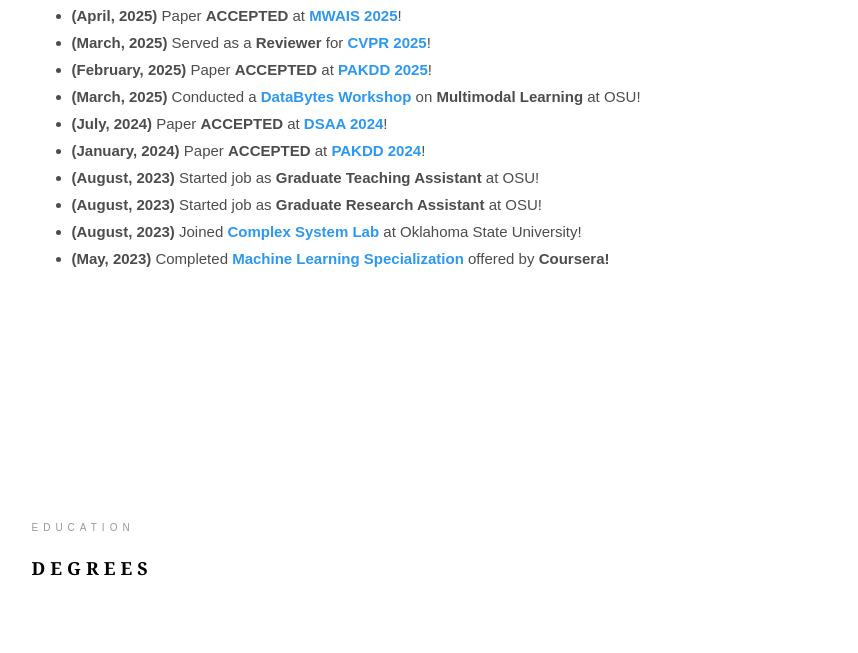
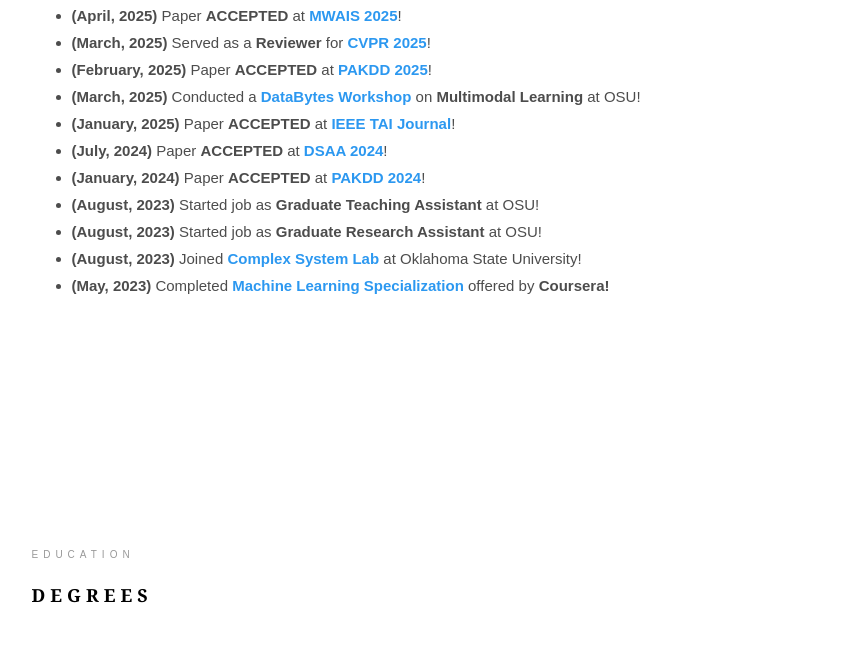
Before and after one commit to MohammedRakib/MohammedRakib.github.io, a plain HTML site: page index.html in a window 1280 px wide. Shown: the part 1002-1655 px from the top of the page, without its empty margins (361-1219 px from the left). Drawn offline with Linux system fonts and the light colour scheme; files whose address does not match are found by name; a web font is replaced by a local one.

Commit message:
paper update

```diff
--- a/index.html
+++ b/index.html
@@ -285,6 +285,10 @@
 												<li><b>(March, 2025)</b> Conducted a <a
 														style="text-decoration:none" href="https://okstate.libcal.com/calendar/events/multimod_dbfa24"
 														target="_blank" rel="noopener noreferrer"><b>DataBytes Workshop</b></a> on <b>Multimodal Learning</b> at OSU!</li>
+												<li><b>(January, 2025)</b> Paper <b>ACCEPTED</b> at<a
+													style="text-decoration:none" href="https://ieeexplore.ieee.org/xpl/RecentIssue.jsp?punumber=9078688"
+													target="_blank" rel="noopener noreferrer"> <b>IEEE TAI
+														Journal</b></a>!</li>
 												<li><b>(July, 2024)</b> Paper <b>ACCEPTED</b> at<a
 														style="text-decoration:none" href="https://dsaa2024.dsaa.co/"
 														target="_blank" rel="noopener noreferrer"> <b>DSAA
```
